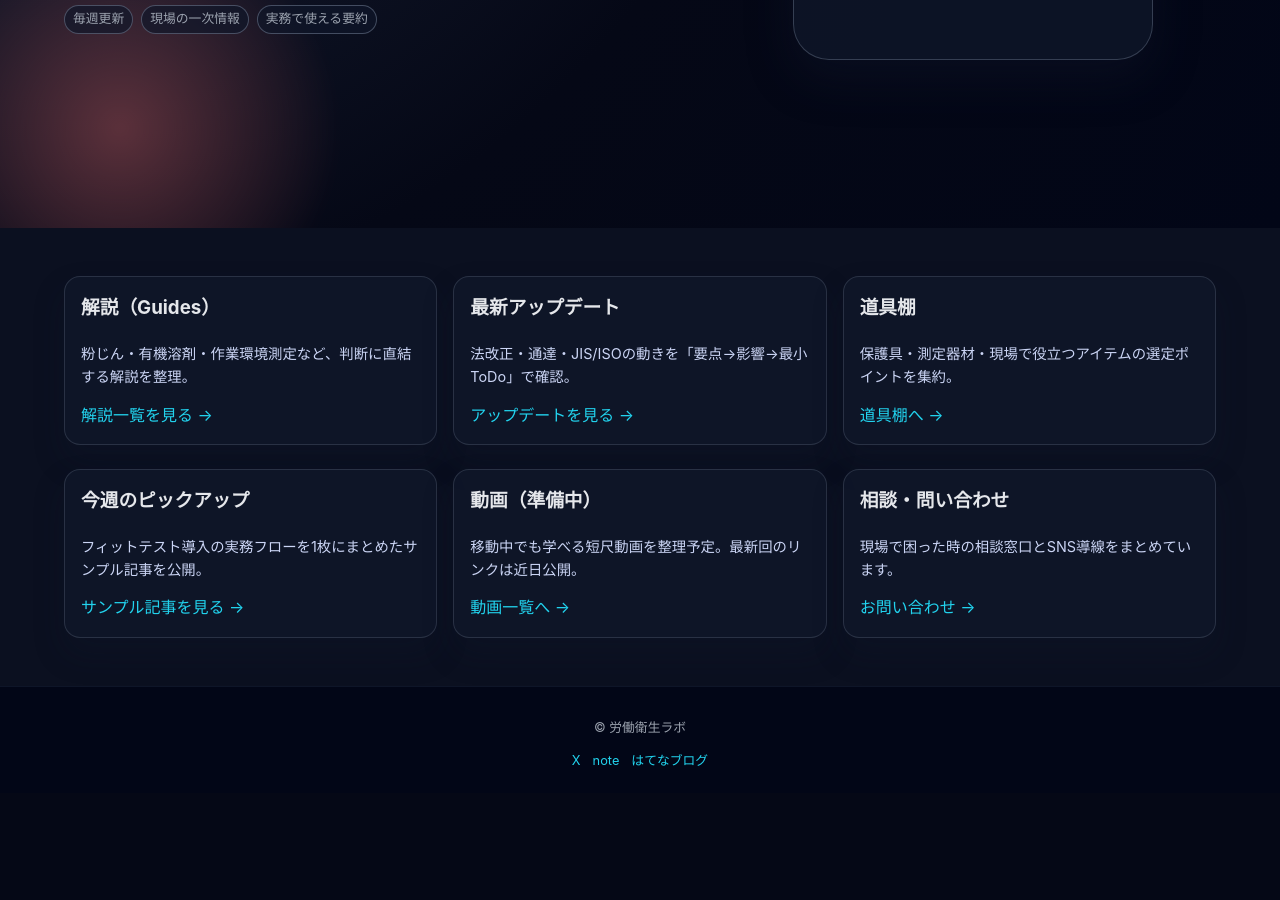
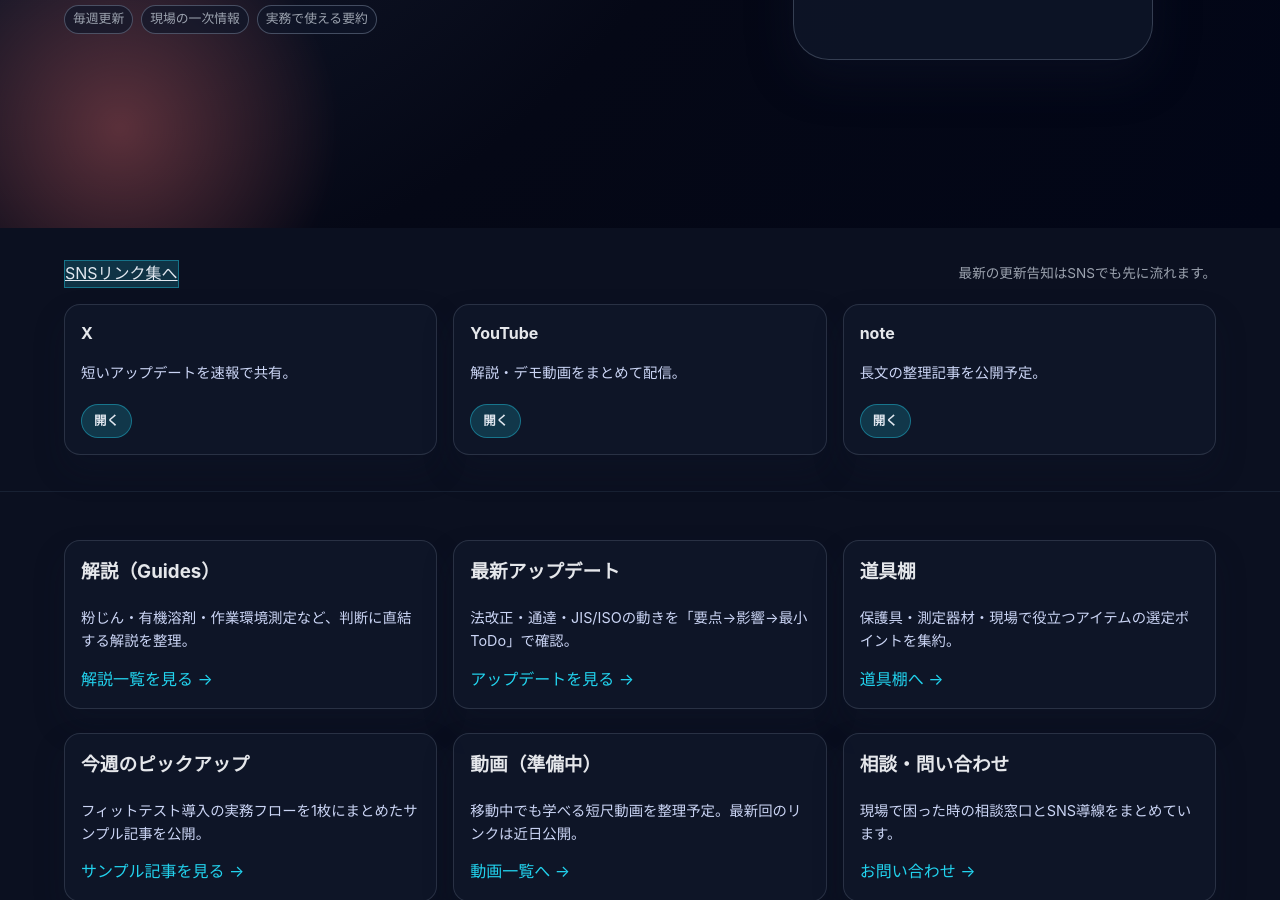
Before and after one commit to rodoeisei-lab/rodoeisei-lab, a Jekyll site: the page built from index.md, in a window 1280 px wide and 900 px high, scrolled down 542 px. Built offline with Jekyll 4.4.1, drawn with Linux system fonts in a browser that asks for light colours; before the commit the page ends 1335 px from its top, so only the background shows below that.

Commit message:
Add SNS links section to home page

```diff
--- a/_layouts/home.html
+++ b/_layouts/home.html
@@ -53,6 +53,32 @@ layout: base
   </div>
 </section>
 
+<section class="section home-sns" aria-label="SNS導線">
+  <div class="container">
+    <div class="home-sns-header">
+      <a href="{{ site.baseurl }}/sns/" class="cta-secondary">SNSリンク集へ</a>
+      <p>最新の更新告知はSNSでも先に流れます。</p>
+    </div>
+    <div class="cards home-sns-cards">
+      <article class="card home-sns-card">
+        <h3>X</h3>
+        <p>短いアップデートを速報で共有。</p>
+        <a class="card-button" href="https://x.com/rodoeiseiai?s=21" target="_blank" rel="noopener">開く</a>
+      </article>
+      <article class="card home-sns-card">
+        <h3>YouTube</h3>
+        <p>解説・デモ動画をまとめて配信。</p>
+        <a class="card-button" href="https://youtube.com/channel/UCT2gRzcZrwl8W64LOGUb3cw" target="_blank" rel="noopener">開く</a>
+      </article>
+      <article class="card home-sns-card">
+        <h3>note</h3>
+        <p>長文の整理記事を公開予定。</p>
+        <a class="card-button" href="https://note.com/eisei_ai_channel" target="_blank" rel="noopener">開く</a>
+      </article>
+    </div>
+  </div>
+</section>
+
 <section class="section">
   <div class="container">
     {{ content }}
--- a/assets/css/main.css
+++ b/assets/css/main.css
@@ -375,6 +375,50 @@ body.nav-open { overflow: hidden; }
   gap: 16px;
   grid-template-columns: repeat(auto-fit, minmax(240px, 1fr));
 }
+.home-sns {
+  padding: 32px 0 36px;
+}
+.home-sns-header {
+  display: flex;
+  flex-wrap: wrap;
+  align-items: center;
+  justify-content: space-between;
+  gap: 12px;
+  margin-bottom: 16px;
+}
+.home-sns-header p {
+  margin: 0;
+  color: var(--muted);
+  font-size: .85rem;
+}
+.home-sns-cards {
+  grid-template-columns: repeat(auto-fit, minmax(180px, 1fr));
+}
+.home-sns-card {
+  padding: 12px 14px;
+}
+.home-sns-card h3 {
+  font-size: 1rem;
+  margin-bottom: 6px;
+}
+.home-sns-card p {
+  font-size: .82rem;
+}
+.home-sns .card-button {
+  display: inline-flex;
+  align-items: center;
+  justify-content: center;
+  gap: 6px;
+  margin-top: 6px;
+  padding: 6px 12px;
+  border-radius: 999px;
+  font-size: .78rem;
+  font-weight: 600;
+  color: #e2e8f0;
+  background: rgba(34, 211, 238, .18);
+  border: 1px solid rgba(34, 211, 238, .4);
+  text-decoration: none;
+}
 .card {
   background: rgba(15, 23, 42, .8);
   border-radius: 16px;
@@ -455,6 +499,9 @@ body.nav-open { overflow: hidden; }
 }
 
 @media (max-width: 600px) {
+  .home-sns-header {
+    align-items: flex-start;
+  }
   .sns-page .cards { grid-template-columns: 1fr; }
 }
 
```
